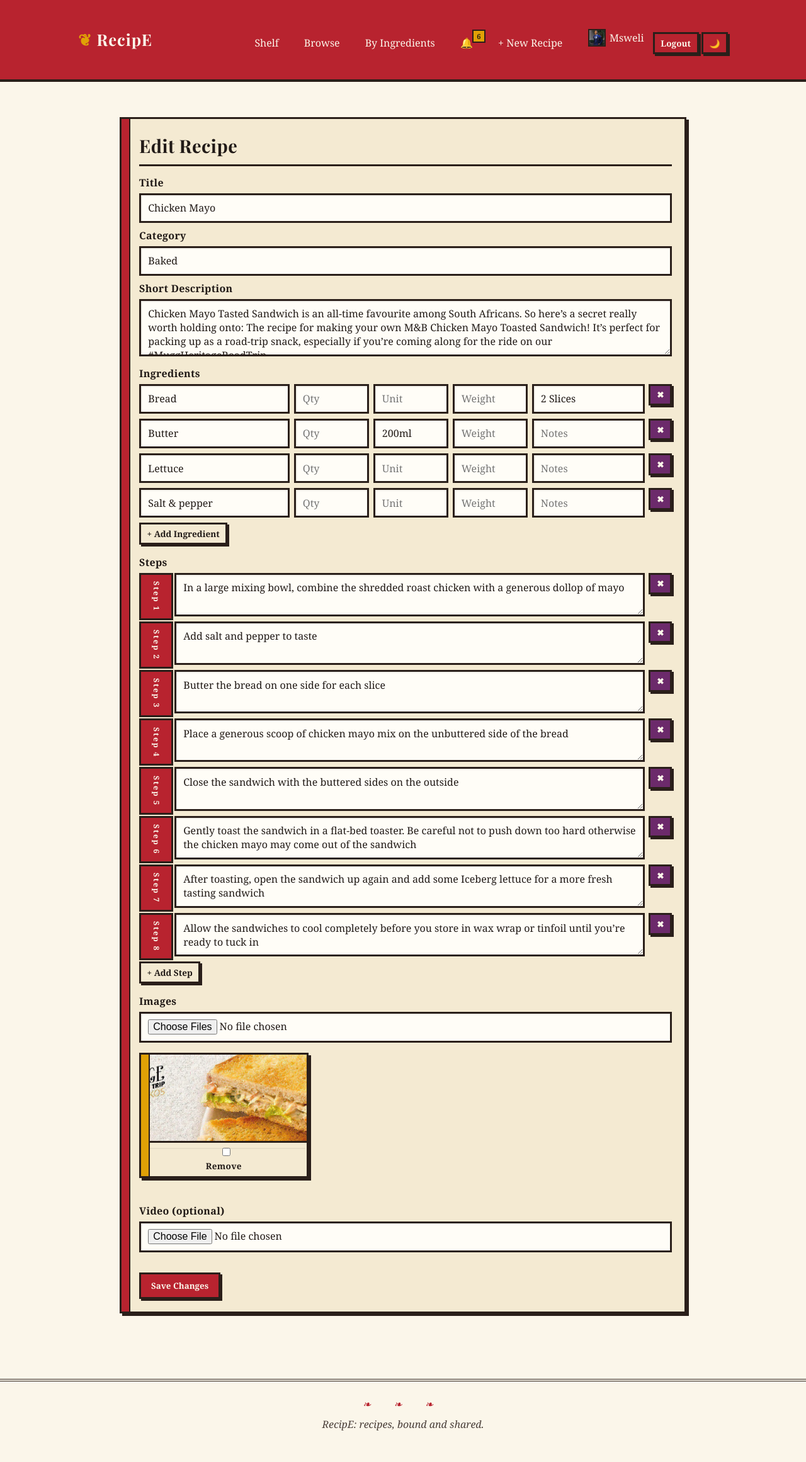
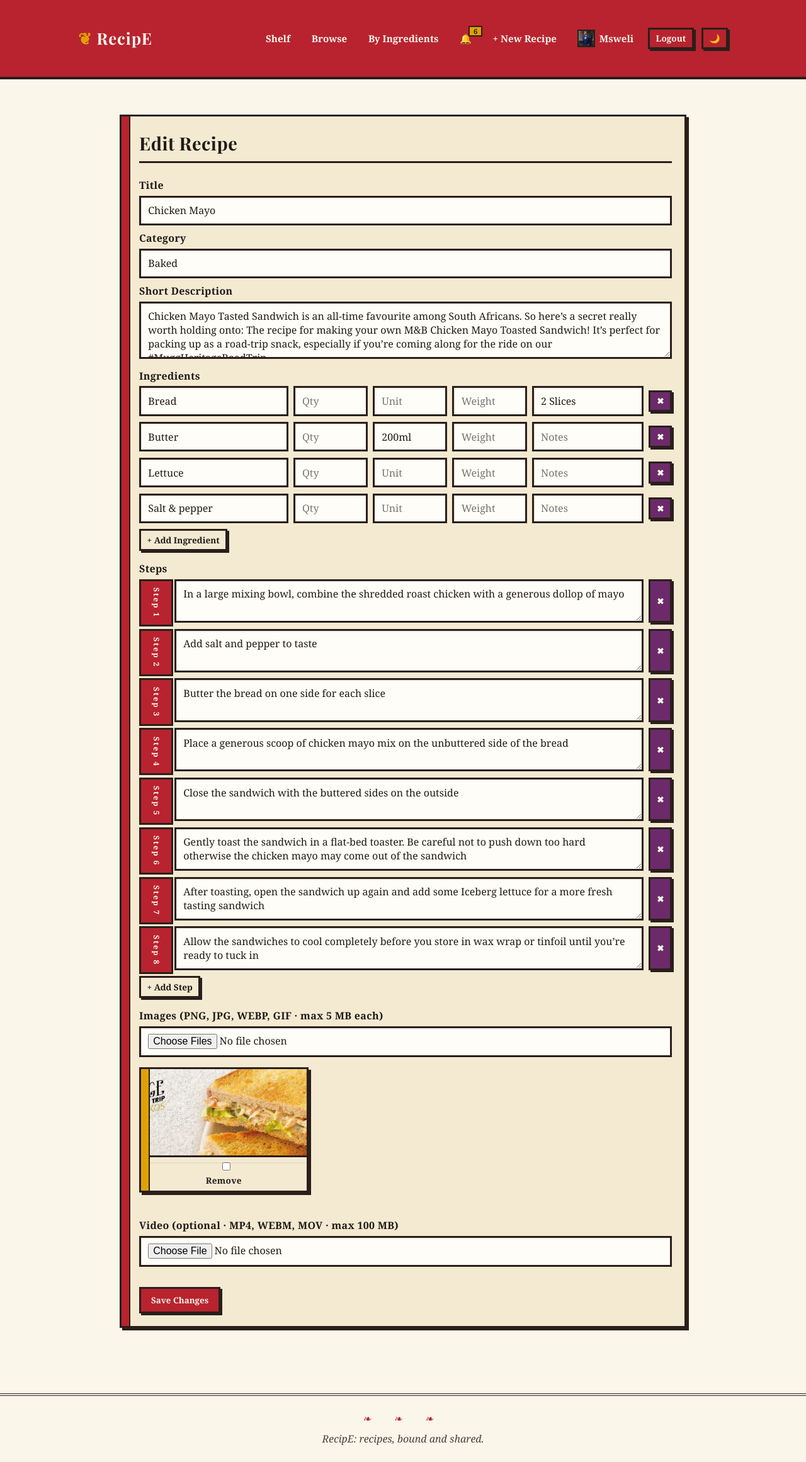
Before and after one commit to Nkululeko27042005/recipe, a Flask app: page /recipes/1/edit in a window 1280 px wide. Shown: the whole page at 63% size. Before the commit the page ends 2272 px from the top, so only its background shows below. Run offline with Flask 3, Linux system fonts and the light colour scheme; a user stored in the database is signed in; some web fonts are replaced.

Commit message:
Final push

```diff
--- a/app/routes/recipes.py
+++ b/app/routes/recipes.py
@@ -64,7 +64,11 @@ def create_recipe():
     if not data.get("title"):
         return error("title is required", 422)
 
-    recipe = RecipeService.create_recipe(current_user, data, images, video)
+    try:
+        recipe = RecipeService.create_recipe(current_user, data, images, video)
+    except ValueError as e:
+        return error(str(e), 422)
+
     return created(recipe.to_dict(detailed=True, current_user_id=current_user.id),
                    "Recipe created")
 
@@ -94,7 +98,11 @@ def update_recipe(recipe_id):
         new_images = new_video = None
         remove_ids = None
 
-    recipe = RecipeService.update_recipe(recipe, data, new_images, new_video, remove_ids)
+    try:
+        recipe = RecipeService.update_recipe(recipe, data, new_images, new_video, remove_ids)
+    except ValueError as e:
+        return error(str(e), 422)
+
     return ok(recipe.to_dict(detailed=True, current_user_id=current_user.id), "Updated")
 
 
--- a/app/static/css/style.css
+++ b/app/static/css/style.css
@@ -67,6 +67,8 @@ a:hover { color: var(--plum); }
   display: flex;
   align-items: center;
   justify-content: space-between;
+  flex-wrap: wrap;
+  gap: 1rem;
 }
 .site-header .brand {
   font-family: "Playfair Display", serif;
@@ -75,17 +77,28 @@ a:hover { color: var(--plum); }
   color: var(--paper);
   text-decoration: none;
   letter-spacing: 1px;
+  line-height: 1;
 }
 .site-header .brand::before {
   content: "❦ ";   /* fleuron / book ornament */
   color: var(--mustard);
 }
+.site-nav {
+  display: flex;
+  align-items: center;
+  flex-wrap: wrap;
+  gap: .5rem .75rem;
+}
 .site-nav a {
   color: var(--paper);
-  margin-left: 1rem;
   text-decoration: none;
   border: 2px solid transparent;
-  padding: .25rem .5rem;
+  padding: .3rem .55rem;
+  font-weight: 700;
+  font-size: .95rem;
+  display: inline-flex;
+  align-items: center;
+  line-height: 1.2;
 }
 .site-nav a:hover {
   background: var(--mustard);
@@ -101,6 +114,8 @@ a:hover { color: var(--plum); }
   padding: 1.25rem 1.25rem 1.25rem 1.75rem;
   margin-bottom: 1.5rem;
   position: relative;
+  display: flex;
+  flex-direction: column;
 }
 /* page spine on the left of every card */
 .card::before {
@@ -413,15 +452,26 @@ label {
 .dynamic-row {
   display: grid;
   grid-template-columns: 2fr 1fr 1fr 1fr 1.5fr auto;
-  gap: .4rem;
-  margin-bottom: .5rem;
-  align-items: start;
+  gap: .5rem;
+  margin-bottom: .6rem;
+  align-items: center;
+}
+.dynamic-row input,
+.dynamic-row textarea {
+  margin: 0;
 }
 .dynamic-list[data-list='steps'] .dynamic-row {
   grid-template-columns: 1fr auto;
+  align-items: stretch;
 }
 @media (max-width: 720px) {
-  .dynamic-row { grid-template-columns: 1fr 1fr; }
+  .dynamic-row {
+    grid-template-columns: 1fr 1fr;
+    align-items: stretch;
+  }
+  .dynamic-row [data-remove-row] {
+    grid-column: 1 / -1;
+  }
 }
 
 /* Steps edit list gets numbered "Step N" labels via CSS counter */
--- a/app/static/js/main.js
+++ b/app/static/js/main.js
@@ -364,9 +364,19 @@
     fd.append("steps", JSON.stringify(steps));
 
     // Images
-    form.querySelectorAll("[name='images']").forEach((inp) => {
-      Array.from(inp.files || []).forEach((f) => fd.append("images", f));
-    });
+    const MAX_IMAGE_BYTES = 5 * 1024 * 1024;
+    const MAX_VIDEO_BYTES = 100 * 1024 * 1024;
+
+    const imageInputs = form.querySelectorAll("[name='images']");
+    for (const inp of imageInputs) {
+      for (const file of Array.from(inp.files || [])) {
+        if (file.size > MAX_IMAGE_BYTES) {
+          const mb = (file.size / (1024 * 1024)).toFixed(1);
+          return toast(`Image "${file.name}" is ${mb} MB (max 5 MB allowed).`, "danger");
+        }
+        fd.append("images", file);
+      }
+    }
 
     // Removals
     form.querySelectorAll("[name='remove_image_ids[]']:checked").forEach((cb) => {
@@ -375,7 +385,14 @@
 
     // Video
     const videoInput = form.querySelector("[name='video']");
-    if (videoInput && videoInput.files[0]) fd.append("video", videoInput.files[0]);
+    if (videoInput && videoInput.files[0]) {
+      const vfile = videoInput.files[0];
+      if (vfile.size > MAX_VIDEO_BYTES) {
+        const mb = (vfile.size / (1024 * 1024)).toFixed(1);
+        return toast(`Video "${vfile.name}" is ${mb} MB (max 100 MB allowed).`, "danger");
+      }
+      fd.append("video", vfile);
+    }
 
     const url = form.getAttribute("action");
     const isEdit = /\/recipes\/\d+$/.test(url);
@@ -455,6 +472,11 @@ document.addEventListener("click", (e) => {
     if (e.target.id !== "avatar") return;
     const file = e.target.files[0];
     if (!file) return;
+    if (file.size > 5 * 1024 * 1024) {
+      toast(`Avatar image is ${(file.size / (1024 * 1024)).toFixed(1)} MB (max 5 MB allowed).`, "danger");
+      e.target.value = "";
+      return;
+    }
     const previewEl = $("#avatar-preview");
     if (!previewEl) return;
     const url = URL.createObjectURL(file);
--- a/app/templates/admin/recipes.html
+++ b/app/templates/admin/recipes.html
@@ -4,6 +4,7 @@
 {% block content %}
 <div class="chapter"><h1>Recipes</h1></div>
 
+<div class="table-responsive">
   <table class="admin-table">
     <thead>
       <tr><th>ID</th><th>Title</th><th>Author</th><th>Likes</th><th>Posted</th><th></th></tr>
@@ -27,4 +28,5 @@
       {% endfor %}
     </tbody>
   </table>
+</div>
 {% endblock %}
--- a/app/templates/admin/users.html
+++ b/app/templates/admin/users.html
@@ -4,6 +4,7 @@
 {% block content %}
 <div class="chapter"><h1>Users</h1></div>
 
+<div class="table-responsive">
   <table class="admin-table">
     <thead>
       <tr><th>ID</th><th>Username</th><th>Email</th><th>Recipes</th><th>Joined</th><th></th></tr>
@@ -27,4 +28,5 @@
       {% endfor %}
     </tbody>
   </table>
+</div>
 {% endblock %}
--- a/app/templates/dashboard.html
+++ b/app/templates/dashboard.html
@@ -84,7 +84,7 @@
   {% if most_interacted_this_month %}
     {% set r = most_interacted_this_month %}
     <div class="chapter"><h2>🔥 Recipe of the Month</h2></div>
-    <div class="spotlight-card">
+    <div class="spotlight-card{% if not r.images %} spotlight-card--no-thumb{% endif %}">
       {% if r.images %}
         {% set primary = r.images|selectattr('is_primary')|first or r.images[0] %}
         <div class="spotlight-card__thumb">
--- a/app/templates/recipe_form.html
+++ b/app/templates/recipe_form.html
@@ -52,8 +52,8 @@
     <button type="button" class="btn btn--sm btn--ghost" data-add-row="steps">+ Add Step</button>
 
     <!-- IMAGES -->
-    <label class="mt-2">Images</label>
-    <input type="file" name="images" accept="image/*" multiple />
+    <label class="mt-2" for="images-input">Images (PNG, JPG, WEBP, GIF · max 5 MB each)</label>
+    <input type="file" id="images-input" name="images" accept="image/png,image/jpeg,image/webp,image/gif" multiple />
     {% if recipe and recipe.images %}
       <div class="existing-images grid grid--3 mt-1">
         {% for img in recipe.images %}
@@ -70,8 +70,8 @@
     {% endif %}
 
     <!-- VIDEO -->
-    <label class="mt-2">Video (optional)</label>
-    <input type="file" name="video" accept="video/*" />
+    <label class="mt-2" for="video-input">Video (optional · MP4, WEBM, MOV · max 100 MB)</label>
+    <input type="file" id="video-input" name="video" accept="video/mp4,video/webm,video/quicktime" />
     {% if recipe and recipe.video %}
       <p class="muted">Current: {{ recipe.video.filename }} (uploading a new one replaces it).</p>
     {% endif %}
--- a/requirements.txt
+++ b/requirements.txt
@@ -5,3 +5,5 @@ Flask-Login==0.6.3
 Flask-WTF==1.2.1
 Flask-Bcrypt==1.0.1
 python-dotenv==1.0.1
+gunicorn>=21.2.0
+psycopg2-binary>=2.9.9
```
Also changed, not shown: other parts of app/static/css/style.css (+72 -6 lines), app/__init__.py (+10 -0 lines), app/utils/file_handler.py (+18 -1 lines), config.py (+9 -3 lines), render.yaml (added, +23 -0 lines), 4 other files. Lines whose indentation alone changed are shown as unchanged.
